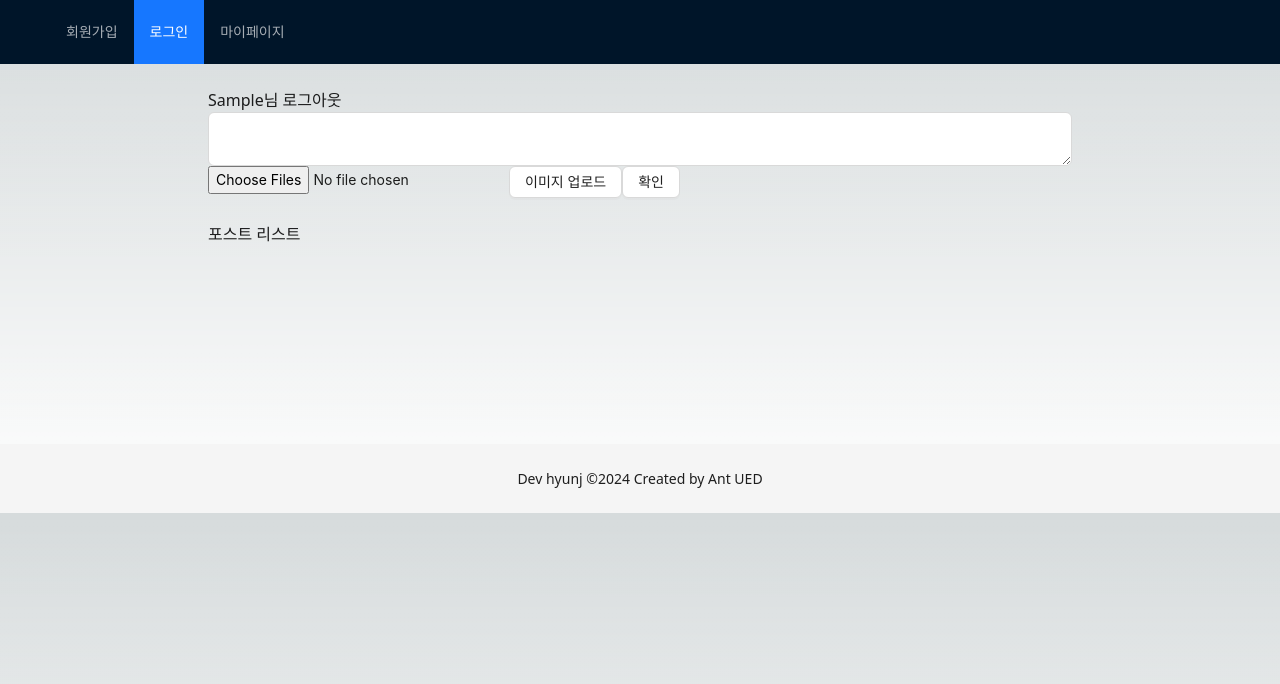
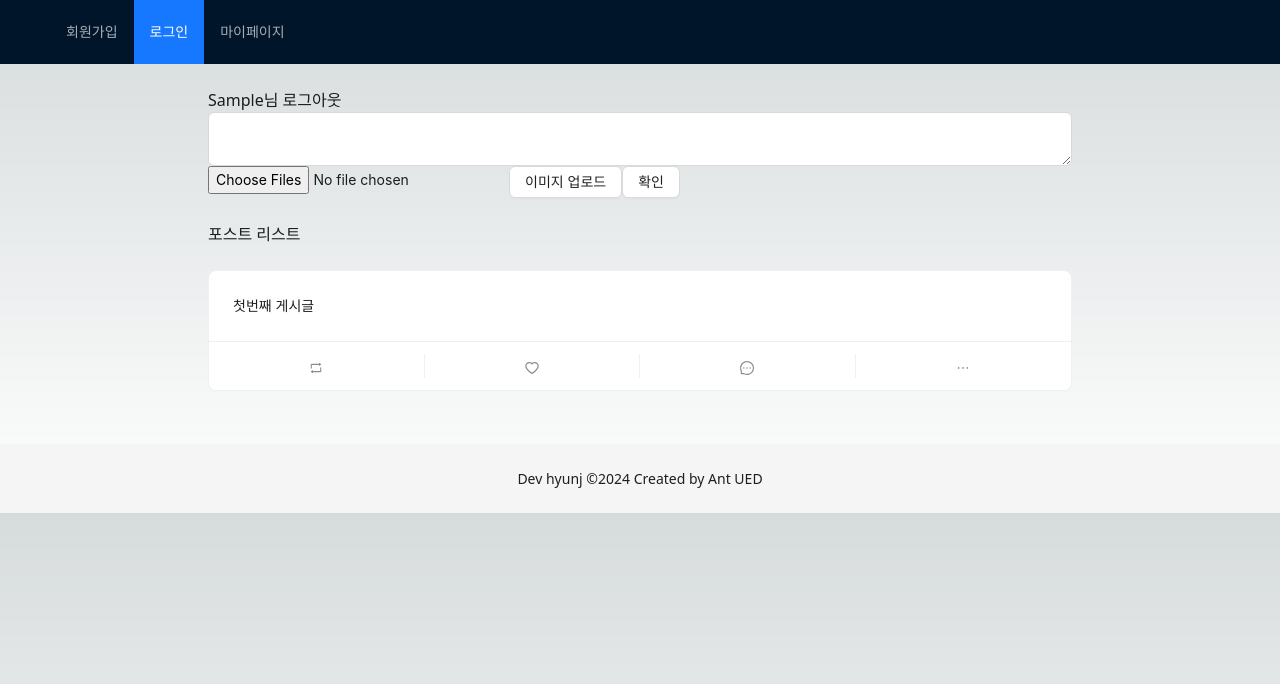
Before and after one commit to sirri1222/node_bird_new, a Next.js app in the folder prepare/front/devhyun_twitter/: page / in a window 1280 px wide. Both pictures are taken after typing "Sample", "Sample123" into the empty fields and a click on the button "로그인". Shown: the top 684 px of the page. Built offline with nearby package versions, Linux system fonts and the light colour scheme.

Commit message:
Fix: 포스트 카드 수정 및 스토어 수정

```diff
--- a/prepare/front/devhyun_twitter/src/app/page.js
+++ b/prepare/front/devhyun_twitter/src/app/page.js
@@ -15,9 +15,9 @@ export default function Home() {
         <>
           <PostForm />
           <p className="py-6">포스트 리스트 </p>
-          {posts.map((p, i) => (
-            <div key={i}>
-              <PostCard content={p.content} />
+          {posts.map((p) => (
+            <div key={p.id}>
+              <PostCard content={p} />
             </div>
           ))}
         </>
--- a/prepare/front/devhyun_twitter/src/component/PostCard.jsx
+++ b/prepare/front/devhyun_twitter/src/component/PostCard.jsx
@@ -1,24 +1,40 @@
 import React from "react";
-import {Card} from "antd";
-import { RetweetOutlined, MessageOutlined, HeartOutlined } from "@ant-design/icons";
-
+import { Button, Card, Popover } from "antd";
+import {
+  RetweetOutlined,
+  MessageOutlined,
+  HeartOutlined,
+  EllipsisOutlined,
+} from "@ant-design/icons";
+import ButtonGroup from "antd/es/button/button-group";
 
 const PostCard = ({ content }) => {
   return (
-    <div>
+    <div className="my-3">
       <Card
-        actions={
-[<RetweetOutlined />,
-<HeartOutlined />,
-<MessageOutlined />
-
-]
-        }
+        //cover={{content.image && <PostImages image={content.image} />}}
+        actions={[
+          <RetweetOutlined key="retweet" />,
+          <HeartOutlined key="heart" />,
+          <MessageOutlined key="massage" />,
+          <Popover
+            key="more"
+            content={
+              <ButtonGroup>
+                <Button>수정</Button>
+                <Button>삭제</Button>
+                <Button>신고</Button>
+              </ButtonGroup>
+            }
+          >
+            <EllipsisOutlined />
+          </Popover>,
+        ]}
       >
-      <p className="py-1"> {content}</p>
-   </Card>
-   </div>
-  )
+        <p className="py-1">{content.content}</p>
+      </Card>
+    </div>
+  );
 };
 
 export default PostCard;
--- a/prepare/front/devhyun_twitter/src/store/store.js
+++ b/prepare/front/devhyun_twitter/src/store/store.js
@@ -5,8 +5,25 @@ export const useStore = create((set) => ({
   setIsUserValid: (arg) => set((arg) => ({ isUserValid: arg })),
   username: "",
   setUsername: (newUsername) => set({ username: newUsername }),
-  posts: [],
-  addPost: (newPost) => set((state) => ({ posts:[newPost, ...state.posts] })),
+  posts: [
+    {
+      id: 1,
+      User: {
+        id: 1,
+        nickname: "devj",
+      },
+      content: "첫번째 게시글",
+      Images: [{ src: "" }],
+      Comments: [{}],
+      imgePath: [],
+      postAdded: false,
+    },
+  ],
+  addPost: (newPost) =>
+    set((state) => ({
+      posts: [newPost, ...state.posts],
+      postAdded: true,
+    })),
 }));
 
 export default useStore;
```
Also changed, not shown: prepare/front/devhyun_twitter/src/component/PostImages.jsx (added, +7 -0 lines).
